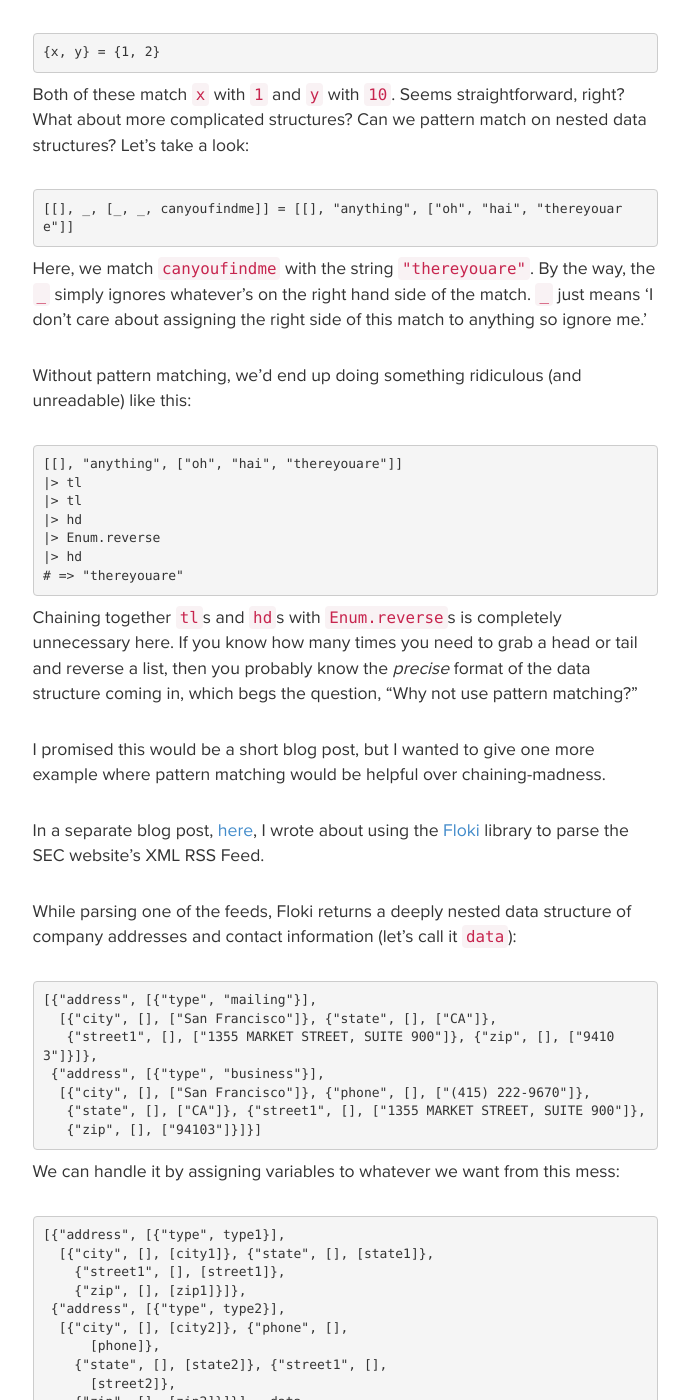
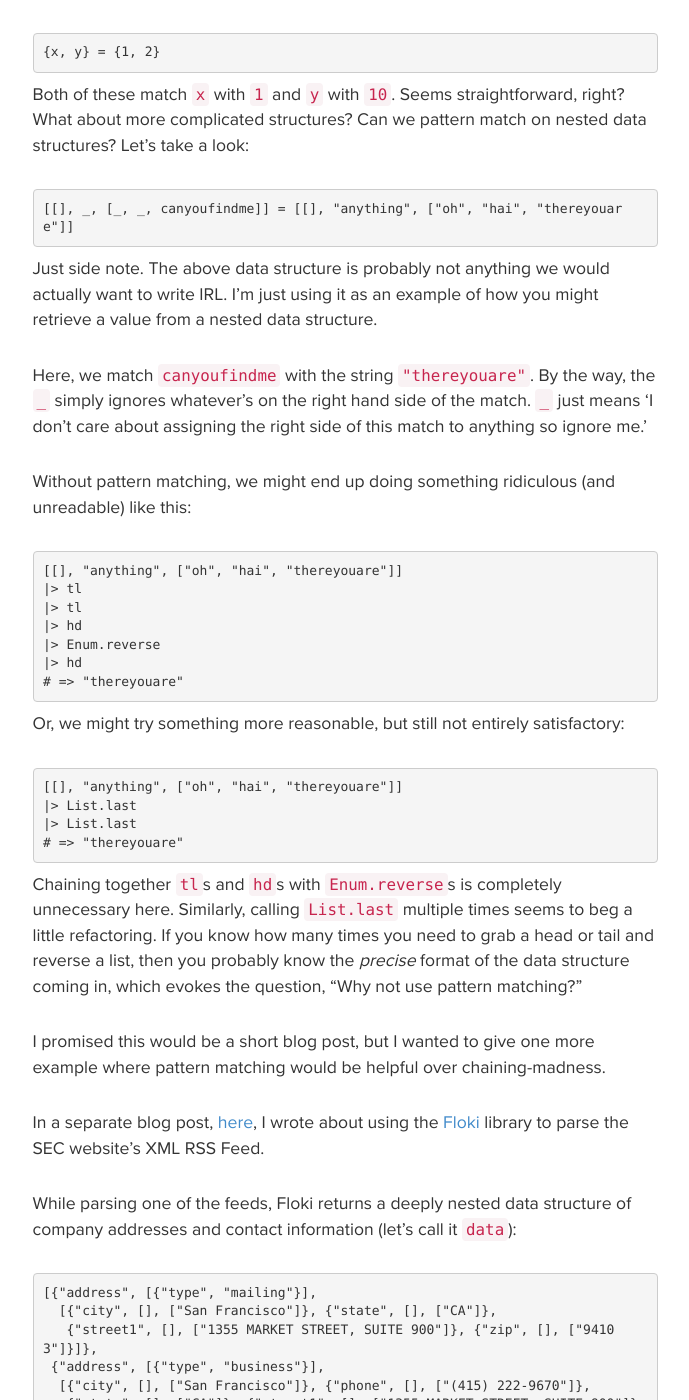
Before and after one commit to greenfieldhq/greenfieldhq.github.io, a Jekyll site: the page built from _posts/2016-04-04-pattern-matching.md, in a window 1280 px wide and 1400 px high, scrolled down 1200 px. Shown: the whole window, without its empty margins (295-984 px from the left). Built offline with Jekyll 4.4.1, drawn with Linux system fonts in a browser that asks for light colours; nearby versions of some CDN libraries; some of the changed text lies outside the part shown.

Commit message:
respond to erics comments

````diff
--- a/_posts/2016-04-04-pattern-matching.md
+++ b/_posts/2016-04-04-pattern-matching.md
@@ -36,12 +36,16 @@ structures? Let's take a look:
 [[], _, [_, _, canyoufindme]] = [[], "anything", ["oh", "hai", "thereyouare"]]
 ```
 
+Just side note. The above data structure is probably not anything we would
+actually want to write IRL. I'm just using it as an example of how you might
+retrieve a value from a nested data structure.
+
 Here, we match `canyoufindme` with the string `"thereyouare"`. By the way,
 the `_` simply ignores whatever's on the right hand side of the match. `_`
 just means 'I don't care about assigning the right side of this match
 to anything so ignore me.'
 
-Without pattern matching, we'd end up doing something ridiculous (and
+Without pattern matching, we might end up doing something ridiculous (and
 unreadable) like this:
 
 ```elixir
@@ -54,10 +58,20 @@ unreadable) like this:
 # => "thereyouare"
 ```
 
+Or, we might try something more reasonable, but still not entirely satisfactory:
+
+```elixir
+[[], "anything", ["oh", "hai", "thereyouare"]]
+|> List.last
+|> List.last
+# => "thereyouare"
+```
+
 Chaining together `tl`s and `hd`s with `Enum.reverse`s is completely unnecessary
-here. If you know how many times you need to grab a head or tail and reverse
-a list, then you probably know the *precise* format of the data structure coming
-in, which begs the question, "Why not use pattern matching?"
+here. Similarly, calling `List.last` multiple times seems to beg a little
+refactoring. If you know how many times you need to grab a head or tail and
+reverse a list, then you probably know the *precise* format of the data
+structure coming in, which evokes the question, "Why not use pattern matching?"
 
 I promised this would be a short blog post, but I wanted to give one more
 example where pattern matching would be helpful over chaining-madness.
````
Also changed, not shown: other parts of _posts/2016-04-04-pattern-matching.md (+1 -1 lines).
